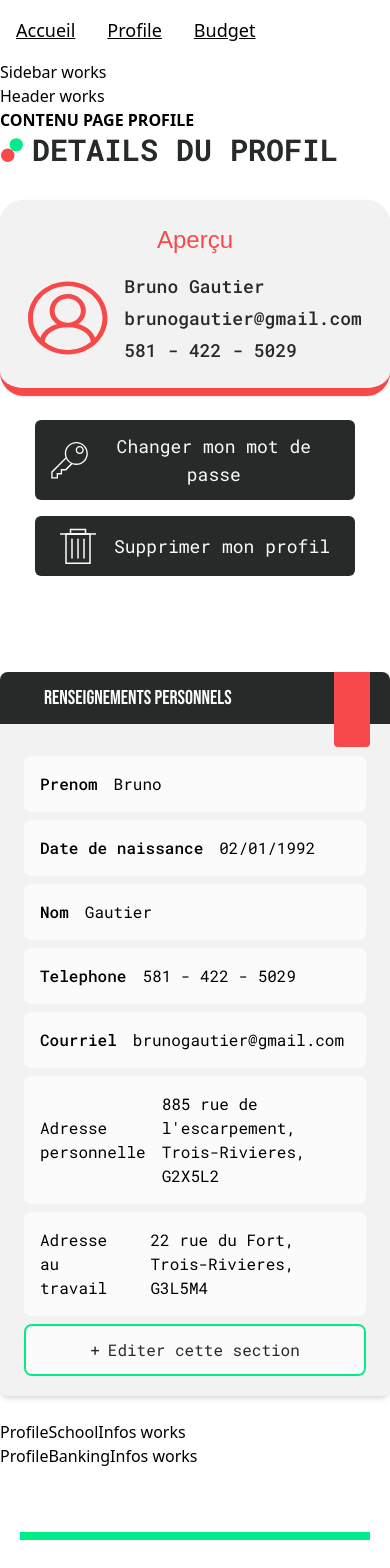
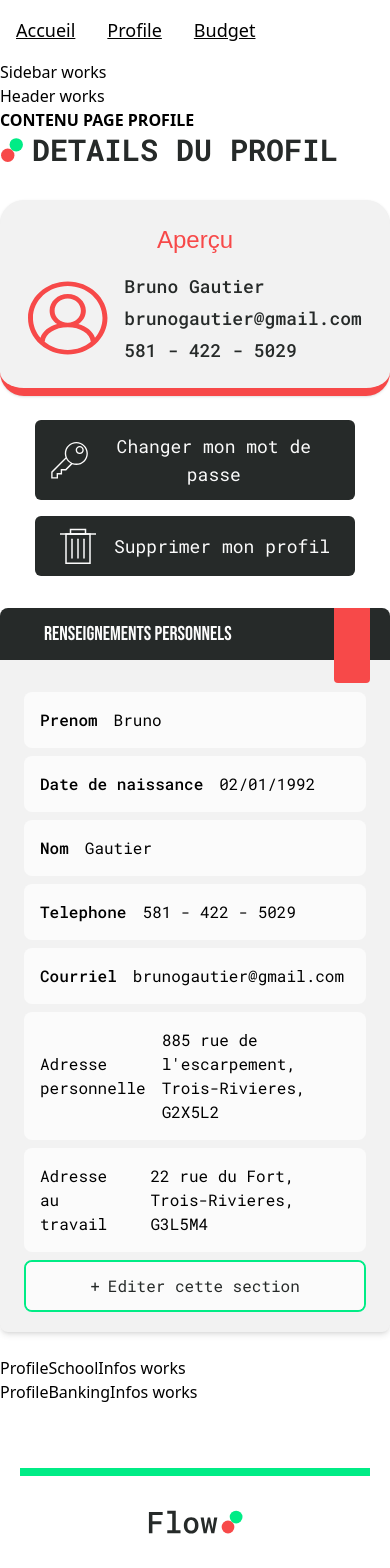
Before and after one commit to Big-pun/projet-synthese, a Vue app: page /espace-client/profil in a window 390 px wide. Shown: the top 1568 px of the page. Built offline with nearby package versions, Linux system fonts and the light colour scheme.

Commit message:
Tweak Responsive

```diff
--- a/src/components/profile/ProfilePersonnalInfos.vue
+++ b/src/components/profile/ProfilePersonnalInfos.vue
@@ -1,5 +1,5 @@
 <template>
-  <div class="mt-24 font-roboto max-w-screen-lg mx-auto bg-light-gray rounded-lg shadow-md mb-6 pb-1 transition-all duration-200"
+  <div class="lg:mt-24 font-roboto max-w-screen-lg mx-auto bg-light-gray rounded-lg shadow-md mb-6 pb-1 transition-all duration-200"
        @mouseenter="hovered = true"
        @mouseleave="hovered = false">
 
```
